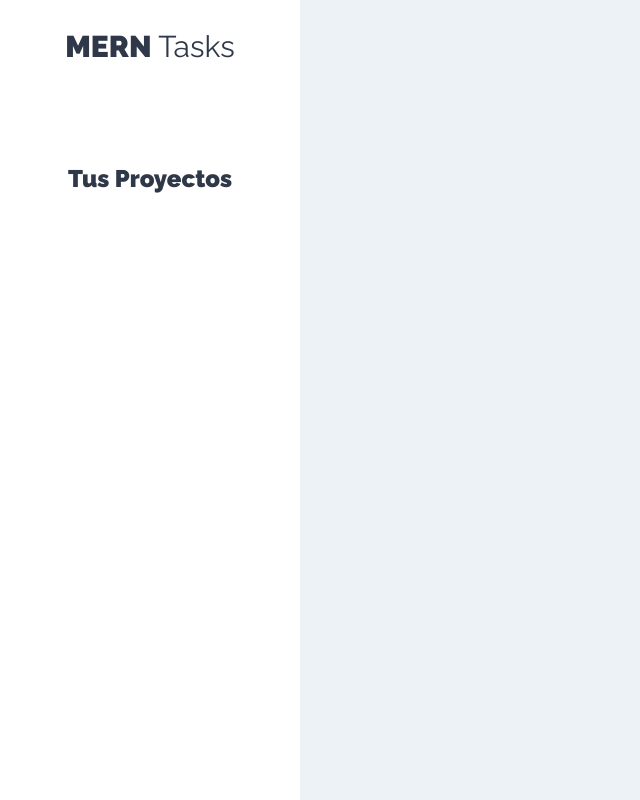
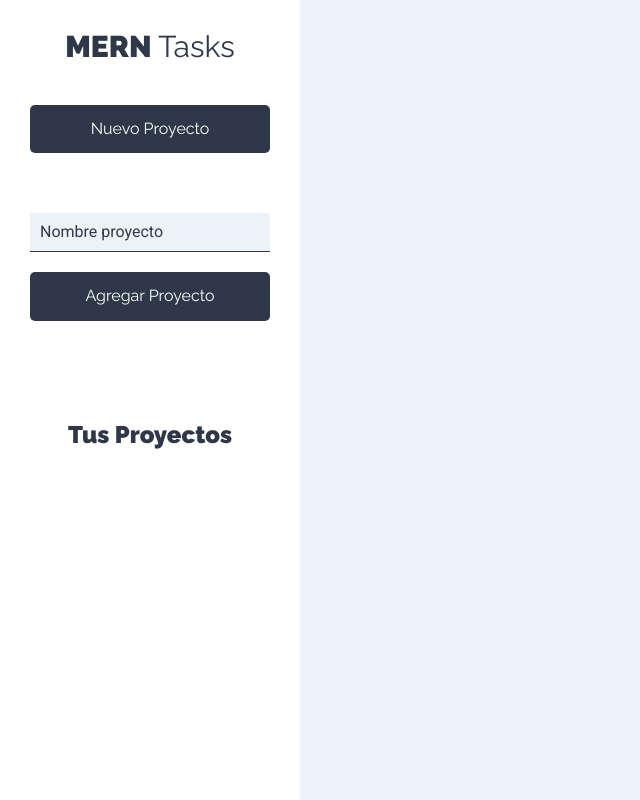
Before and after one commit to D-aniela/MERN-practice, a React (Create React App) app: page /proyectos in a window 1280 px wide. Shown: the whole page, without its empty margins (0-640 px from the left). Built offline with nearby package versions, Linux system fonts and the light colour scheme.

Commit message:
importar nuevo proyecto a sidebar

```diff
--- a/src/components/layout/Sidebar.js
+++ b/src/components/layout/Sidebar.js
@@ -1,4 +1,5 @@
 import React from 'react'
+import NuevoProyecto from '../proyectos/NuevoProyecto'
 
 const Sidebar = () => {
   return (
@@ -6,6 +7,9 @@ const Sidebar = () => {
       <h1>
         MERN <span>Tasks</span>
       </h1>
+
+      <NuevoProyecto />
+
       <div className="proyectos">
         <h2>Tus Proyectos</h2>
       </div>
```
